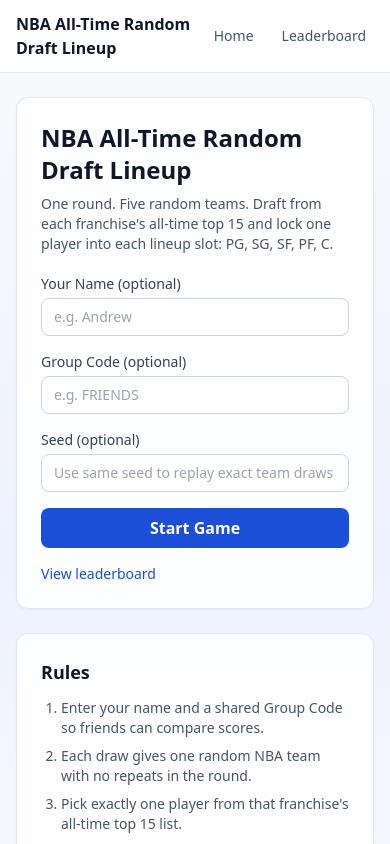
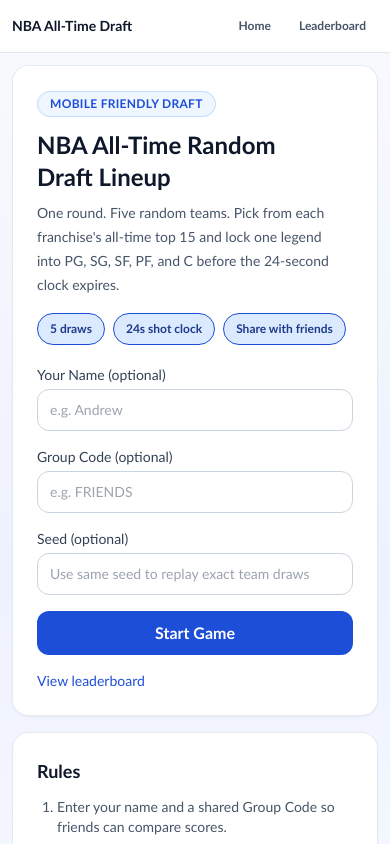
Before and after one commit to andrewoh/nba-all-time-draft-lineup, a Next.js app: page / in a window 390 px wide. Shown: the top 844 px of the page. Built offline with nearby package versions, Linux system fonts and the light colour scheme.

Commit message:
Mobile-first UI pass: app-like draft flow, sticky confirm dock, and visual polish

```diff
--- a/src/app/draft/page.tsx
+++ b/src/app/draft/page.tsx
@@ -51,18 +51,28 @@
   }
 
   return (
-    <div className="space-y-4">
+    <div className="space-y-4 pb-24 md:pb-0">
       <div className="flex items-center justify-between">
         <h1 className="text-xl font-semibold text-slate-900">Draft Round</h1>
-        <Link href="/leaderboard" className="text-sm font-medium text-court-700 hover:underline">
+        <Link href="/leaderboard" className="rounded-full border border-blue-200 bg-blue-50 px-3 py-1.5 text-sm font-semibold text-court-700 hover:bg-blue-100">
           Leaderboard
         </Link>
       </div>
 
-      <p className="rounded-lg border border-blue-100 bg-blue-50 px-3 py-2 text-sm text-blue-800">
-        Quick start: pick one all-time franchise legend from the drawn team, check their years with
-        that franchise, assign to an eligible position, and beat the 24-second shot clock.
-      </p>
+      <section className="card p-4">
+        <p className="text-sm font-semibold text-slate-900">How this turn works</p>
+        <div className="mt-2 flex flex-wrap gap-2 text-xs text-slate-700">
+          <span className="chip-control" data-active="true">
+            1) Pick a player
+          </span>
+          <span className="chip-control" data-active="true">
+            2) Choose open slot
+          </span>
+          <span className="chip-control" data-active="true">
+            3) Lock before 24s
+          </span>
+        </div>
+      </section>
 
       <DraftBoard
         key={`${draftView.id}-${draftView.currentDrawIndex}-${draftView.shotClockDeadlineAt ?? 'done'}`}
--- a/src/app/globals.css
+++ b/src/app/globals.css
@@ -4,6 +4,7 @@
 
 :root {
   color-scheme: light;
+  --safe-bottom: env(safe-area-inset-bottom, 0px);
 }
 
 body {
@@ -11,6 +12,8 @@
   min-height: 100vh;
   background: linear-gradient(180deg, #f8fafc 0%, #eef2ff 45%, #ffffff 100%);
   color: #0f172a;
+  font-family: 'Avenir Next', 'Trebuchet MS', 'Segoe UI', sans-serif;
+  text-wrap: pretty;
 }
 
 a {
@@ -19,20 +22,90 @@
 
 @layer components {
   .card {
-    @apply rounded-xl border border-slate-200 bg-white/90 shadow-sm;
+    @apply rounded-2xl border border-slate-200/90 bg-white/95 shadow-sm;
   }
 
   .input {
-    @apply w-full rounded-lg border border-slate-300 px-3 py-2 text-sm outline-none transition focus:border-court-700 focus:ring-2 focus:ring-court-200;
+    @apply w-full rounded-xl border border-slate-300 bg-white px-3 py-2.5 text-sm outline-none transition focus:border-court-700 focus:ring-2 focus:ring-court-200;
   }
 
   .button-primary {
-    @apply inline-flex items-center justify-center rounded-lg bg-court-700 px-4 py-2 font-semibold text-white transition hover:bg-blue-700 disabled:cursor-not-allowed disabled:opacity-50;
+    @apply inline-flex min-h-11 items-center justify-center rounded-xl bg-court-700 px-4 py-2.5 font-semibold text-white transition active:scale-[0.99] hover:bg-blue-700 disabled:cursor-not-allowed disabled:opacity-50;
   }
 
   .button-secondary {
-    @apply inline-flex items-center justify-center rounded-lg border border-slate-300 bg-white px-4 py-2 font-medium text-slate-700 transition hover:bg-slate-50 disabled:cursor-not-allowed disabled:opacity-50;
+    @apply inline-flex min-h-11 items-center justify-center rounded-xl border border-slate-300 bg-white px-4 py-2.5 font-medium text-slate-700 transition active:scale-[0.99] hover:bg-slate-50 disabled:cursor-not-allowed disabled:opacity-50;
   }
+}
+
+.app-main {
+  margin: 0 auto;
+  width: 100%;
+  max-width: 72rem;
+  padding: 1rem;
+  padding-bottom: calc(1rem + var(--safe-bottom));
+}
+
+.chip-control {
+  border: 1px solid #cbd5e1;
+  border-radius: 9999px;
+  background: #f8fafc;
+  color: #334155;
+  font-size: 12px;
+  font-weight: 600;
+  min-height: 2rem;
+  padding: 0.375rem 0.75rem;
+}
+
+.chip-control[data-active='true'] {
+  background: #dbeafe;
+  border-color: #1d4ed8;
+  color: #1e3a8a;
+}
+
+.mobile-segment {
+  display: grid;
+  grid-template-columns: repeat(2, minmax(0, 1fr));
+  gap: 0.375rem;
+  padding: 0.25rem;
+  border: 1px solid #d1d5db;
+  border-radius: 9999px;
+  background: #f8fafc;
+}
+
+.mobile-segment button {
+  min-height: 2.25rem;
+  border-radius: 9999px;
+  font-size: 0.8125rem;
+  font-weight: 700;
+  color: #475569;
+}
+
+.mobile-segment button[data-active='true'] {
+  background: #1d4ed8;
+  color: white;
+}
+
+.mobile-dock {
+  position: fixed;
+  left: 0.75rem;
+  right: 0.75rem;
+  bottom: 0.75rem;
+  z-index: 25;
+  border: 1px solid #bfdbfe;
+  border-radius: 1rem;
+  background: rgba(255, 255, 255, 0.96);
+  backdrop-filter: blur(8px);
+  box-shadow: 0 14px 34px rgba(15, 23, 42, 0.18);
+  padding: 0.625rem;
+  padding-bottom: calc(0.625rem + var(--safe-bottom));
+}
+
+.mobile-dock-meta {
+  color: #334155;
+  font-size: 0.75rem;
+  line-height: 1.25;
+  margin: 0 0 0.5rem;
 }
 
 .shot-clock-shell {
@@ -71,7 +144,7 @@
 
 .shot-clock-value {
   color: #ff3434;
-  font-family: 'Courier New', Courier, monospace;
+  font-family: 'Impact', 'Arial Black', 'Courier New', Courier, monospace;
   font-size: 4rem;
   font-weight: 700;
   letter-spacing: 0.02em;
@@ -88,3 +161,19 @@
   font-size: 10px;
   margin: 0.25rem 0 0;
 }
+
+@media (max-width: 640px) {
+  .app-main {
+    padding: 0.75rem;
+    padding-bottom: calc(0.75rem + var(--safe-bottom));
+  }
+
+  .shot-clock-shell {
+    min-width: 148px;
+    padding: 0.35rem 0.55rem;
+  }
+
+  .shot-clock-value {
+    font-size: 3rem;
+  }
+}
--- a/src/app/layout.tsx
+++ b/src/app/layout.tsx
@@ -1,11 +1,24 @@
 import type { Metadata } from 'next';
+import type { Viewport } from 'next';
 import '@/app/globals.css';
 import { SiteHeader } from '@/components/site-header';
 
 export const metadata: Metadata = {
   title: 'NBA All-Time Random Draft Lineup',
   description:
-    'Draft five random NBA franchises, lock in all-time legends, and compare greatness scores with friends.'
+    'Draft five random NBA franchises, lock in all-time legends, and compare greatness scores with friends.',
+  manifest: '/manifest.webmanifest',
+  appleWebApp: {
+    capable: true,
+    title: 'All-Time Draft'
+  }
+};
+
+export const viewport: Viewport = {
+  width: 'device-width',
+  initialScale: 1,
+  viewportFit: 'cover',
+  themeColor: '#1d4ed8'
 };
 
 export default function RootLayout({
@@ -17,7 +30,7 @@
     <html lang="en">
       <body>
         <SiteHeader />
-        <main className="mx-auto w-full max-w-5xl px-4 py-6">{children}</main>
+        <main className="app-main">{children}</main>
       </body>
     </html>
   );
--- a/src/app/page.tsx
+++ b/src/app/page.tsx
@@ -11,13 +11,28 @@
   const errorMessage = searchParams.error;
 
   return (
-    <div className="grid gap-6 md:grid-cols-[1.2fr_1fr]">
+    <div className="grid gap-4 md:grid-cols-[1.2fr_1fr]">
       <section className="card p-6">
-        <h1 className="text-2xl font-bold text-slate-900">NBA All-Time Random Draft Lineup</h1>
-        <p className="mt-2 text-sm text-slate-600">
-          One round. Five random teams. Draft from each franchise&apos;s all-time top 15 and lock one
-          player into each lineup slot: PG, SG, SF, PF, C.
+        <p className="inline-flex rounded-full border border-blue-200 bg-blue-50 px-3 py-1 text-xs font-semibold uppercase tracking-wide text-court-700">
+          Mobile Friendly Draft
         </p>
+        <h1 className="mt-3 text-2xl font-bold text-slate-900 sm:text-3xl">NBA All-Time Random Draft Lineup</h1>
+        <p className="mt-2 text-sm leading-6 text-slate-600">
+          One round. Five random teams. Pick from each franchise&apos;s all-time top 15 and lock one
+          legend into PG, SG, SF, PF, and C before the 24-second clock expires.
+        </p>
+
+        <div className="mt-4 flex flex-wrap gap-2">
+          <span className="chip-control" data-active="true">
+            5 draws
+          </span>
+          <span className="chip-control" data-active="true">
+            24s shot clock
+          </span>
+          <span className="chip-control" data-active="true">
+            Share with friends
+          </span>
+        </div>
 
         {errorMessage ? (
           <p className="mt-4 rounded-lg border border-red-200 bg-red-50 px-3 py-2 text-sm text-red-700">{errorMessage}</p>
--- a/src/components/site-header.tsx
+++ b/src/components/site-header.tsx
@@ -3,15 +3,15 @@
 export function SiteHeader() {
   return (
     <header className="sticky top-0 z-20 border-b border-slate-200 bg-white/95 backdrop-blur">
-      <div className="mx-auto flex w-full max-w-5xl items-center justify-between px-4 py-3">
-        <Link href="/" className="font-semibold text-slate-900">
-          NBA All-Time Random Draft Lineup
+      <div className="mx-auto flex w-full max-w-6xl items-center justify-between px-3 py-3 sm:px-4">
+        <Link href="/" className="max-w-[60%] truncate text-sm font-bold text-slate-900 sm:text-base">
+          NBA All-Time Draft
         </Link>
-        <nav className="flex items-center gap-3 text-sm font-medium text-slate-600">
-          <Link href="/" className="rounded-md px-2 py-1 hover:bg-slate-100">
+        <nav className="flex items-center gap-1 text-xs font-semibold text-slate-600 sm:gap-3 sm:text-sm">
+          <Link href="/" className="rounded-full px-3 py-1.5 hover:bg-slate-100">
             Home
           </Link>
-          <Link href="/leaderboard" className="rounded-md px-2 py-1 hover:bg-slate-100">
+          <Link href="/leaderboard" className="rounded-full px-3 py-1.5 hover:bg-slate-100">
             Leaderboard
           </Link>
         </nav>
```
Also changed, not shown: src/components/draft-board.tsx (+49 -6 lines), public/manifest.webmanifest (added).
